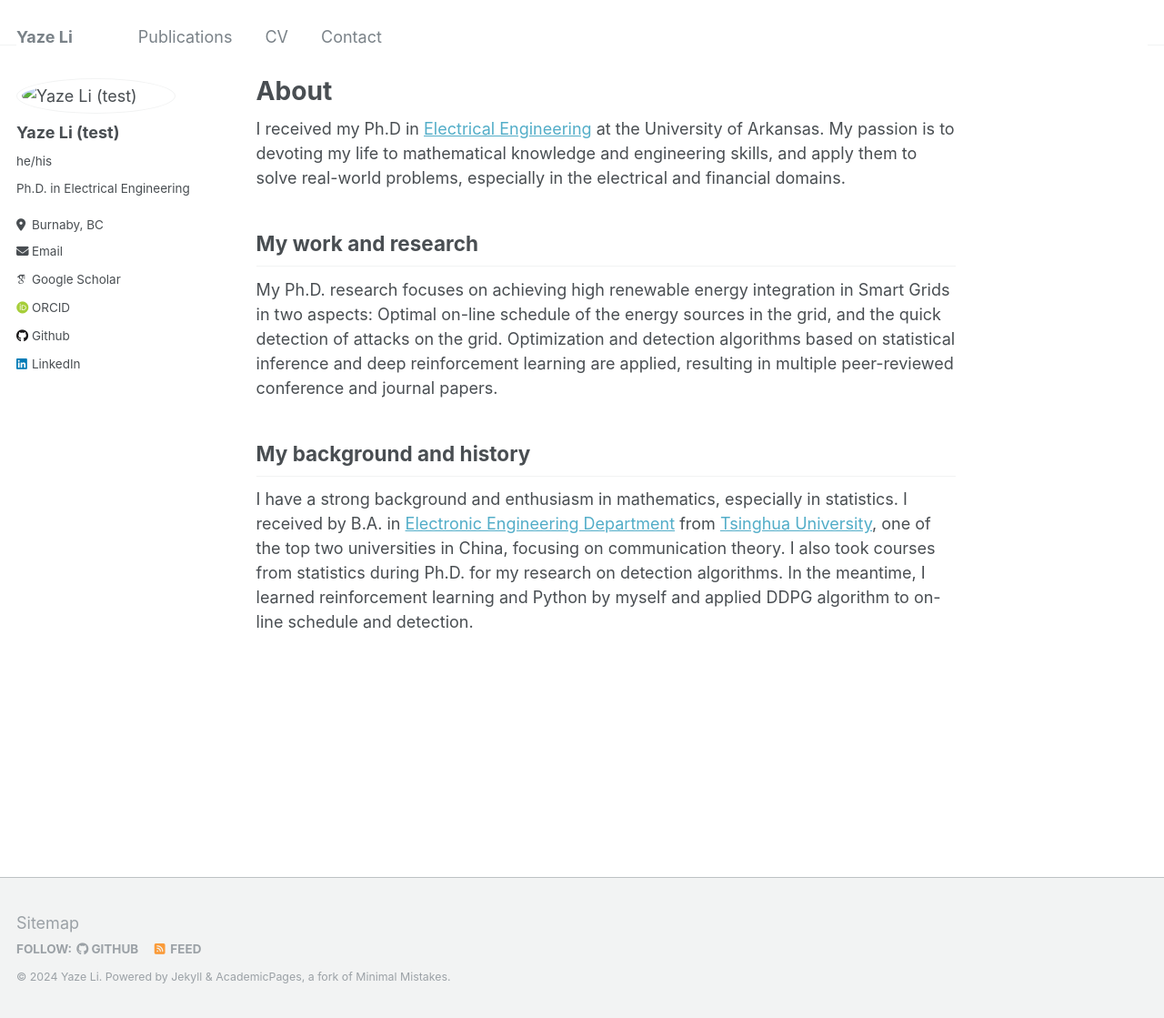
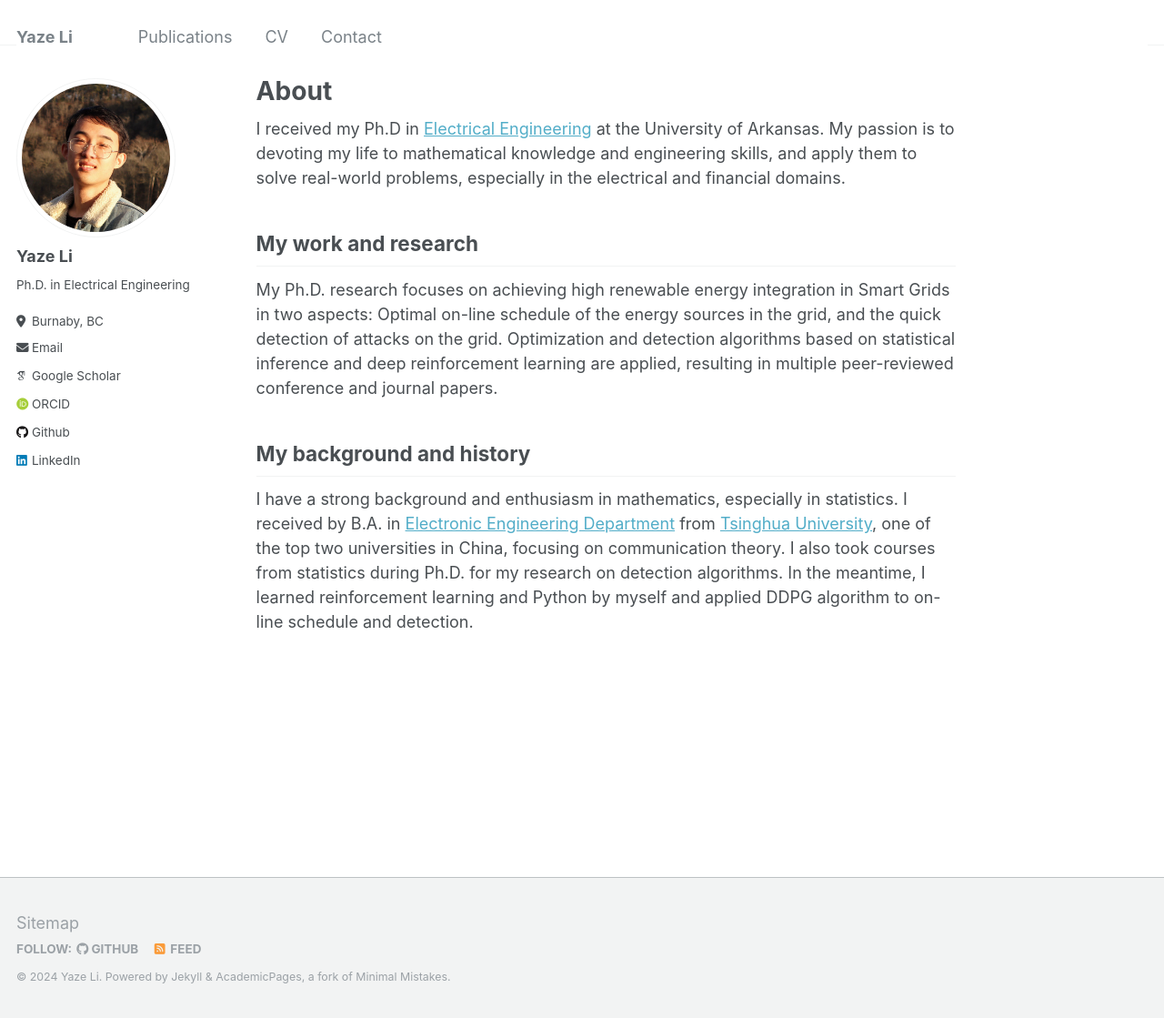
Before and after one commit to Arthurliyaze/Arthurliyaze.github.io, a Jekyll site: the page built from _pages/about.md, in a window 1280 px wide and 1119 px high. Shown: the whole window at 91% size. Built offline with Jekyll 4.4.1, drawn with Linux system fonts in a browser that asks for light colours; some web fonts are replaced.

Commit message:
Update _config.yml

```diff
--- a/_config.yml
+++ b/_config.yml
@@ -21,9 +21,9 @@ repository               : "Arthurliyaze.github.io"
 #               Additional customization can be done by editing /_includes/author-profile.html
 author:
   # Biographic information
-  avatar           : "/images/yaze.jpg"
-  name             : "Yaze Li (test)"
-  pronouns         : "he/his" # example: "she/her"
+  name             : "Yaze Li"
+  avatar           : "yaze.jpg"
+  #pronouns         : "he/his" # example: "she/her"
   bio              : "Ph.D. in Electrical Engineering"
   location         : "Burnaby, BC"
   employer         : #"Red Brick University"
```
